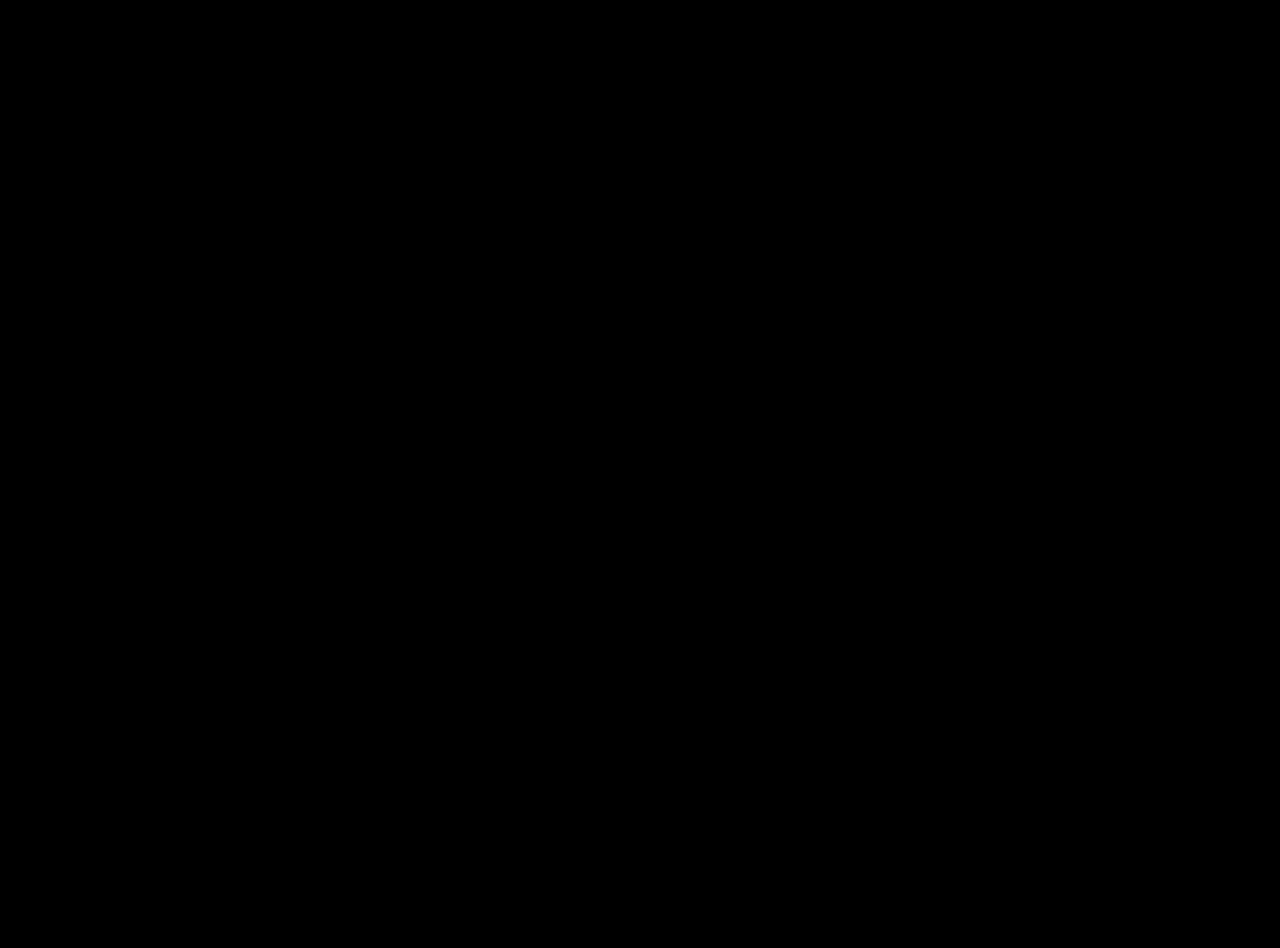
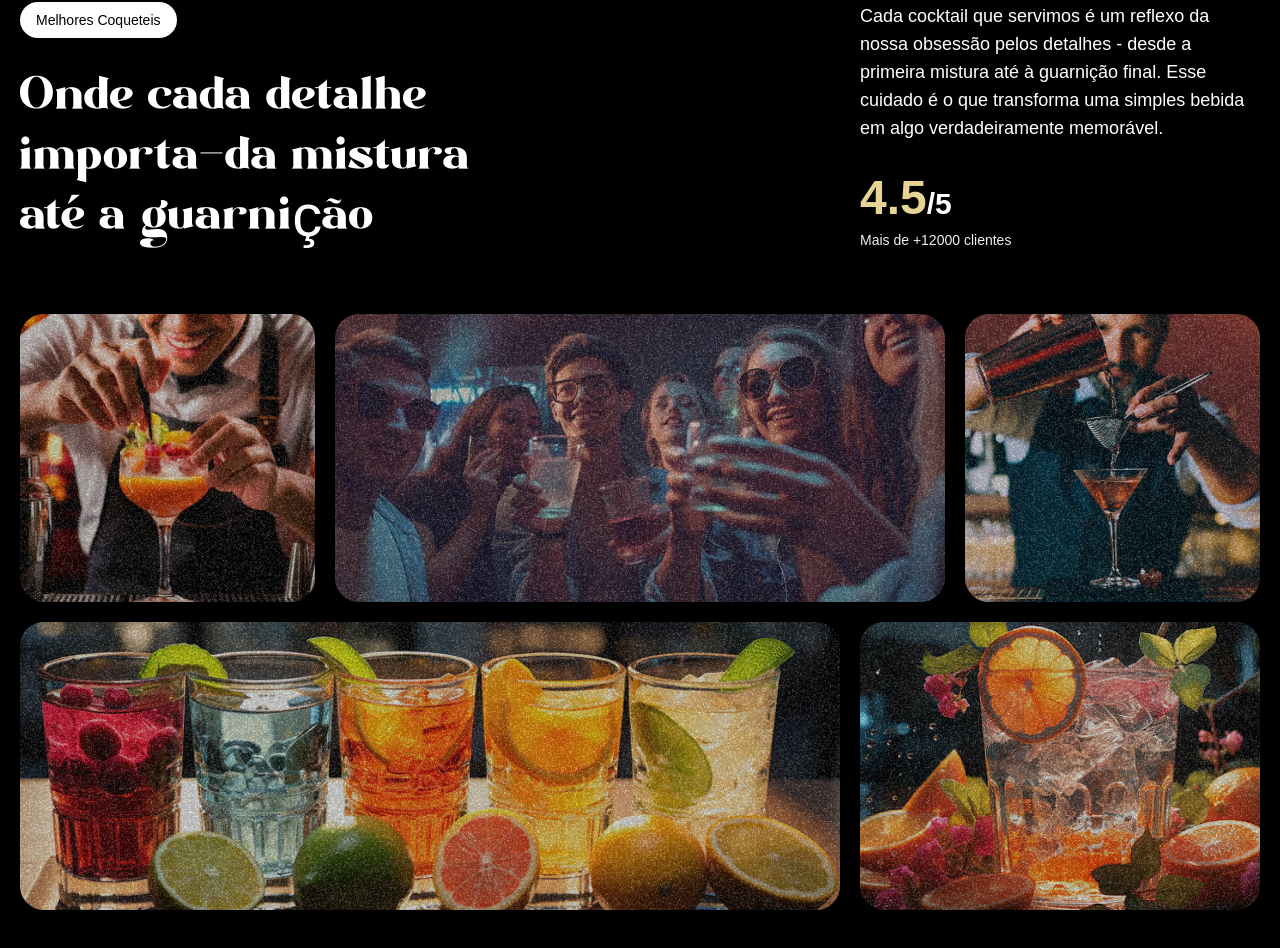
Before and after one commit to allangdasilva/projeto-mojito, a Next.js app: page / in a window 1280 px wide. Shown: the part 1710-2658 px from the top of the page. Before the commit the page ends 1600 px from the top, so only its background shows below. Built offline with nearby package versions, Linux system fonts and the light colour scheme; a web font is replaced by a local one.

Commit message:
Implementação da about section completa

```diff
--- a/src/app/page.js
+++ b/src/app/page.js
@@ -1,3 +1,4 @@
+import About from "@/components/About";
 import Cocktails from "@/components/Cocktails";
 import Hero from "@/components/Hero";
 
@@ -6,6 +7,7 @@ export default function Home() {
     <>
       <Hero />
       <Cocktails />
+      <About />
     </>
   );
 }
--- /dev/null
+++ b/src/components/About.jsx
@@ -0,0 +1,132 @@
+"use client";
+
+import Image from "next/image";
+import { useGSAP } from "@gsap/react";
+import { SplitText, ScrollTrigger } from "gsap/all";
+import gsap from "gsap";
+gsap.registerPlugin(SplitText, ScrollTrigger);
+
+export default function About() {
+  useGSAP(() => {
+    document.querySelectorAll(".gsap-init").forEach((el) => {
+      el.classList.remove("gsap-init");
+    });
+
+    const titleSplit = SplitText.create("#about h2", { type: "words" });
+    const scrollTimeline = gsap.timeline({
+      scrollTrigger: {
+        trigger: "#about",
+        start: "top center",
+      },
+    });
+
+    scrollTimeline
+      .from(titleSplit.words, {
+        opacity: 0,
+        duration: 1,
+        yPercent: 100,
+        ease: "expo.out",
+        stagger: 0.02,
+      })
+      .from(
+        ".top-grid div, .bottom-grid div",
+        {
+          opacity: 0,
+          duration: 1,
+          ease: "power1.inOut",
+          stagger: 0.04,
+
+          // esse segundo parâmetro faz com que a animação comece 0.5 segundos antes da
+          // anterior terminar
+        },
+        "-=0.5"
+      );
+  }, []);
+  return (
+    <>
+      <div id="about">
+        <div className="mb-16 md:px-0 px-5">
+          <div className="content">
+            <div className="md:col-span-8">
+              <p className="badge">Melhores Coqueteis</p>
+              <h2 className="gsap-init">
+                Onde cada detalhe importa<span className="text-white">-</span>
+                da mistura até a guarnição
+              </h2>
+            </div>
+            <div className="sub-content">
+              <p>
+                Cada cocktail que servimos é um reflexo da nossa obsessão pelos
+                detalhes - desde a primeira mistura até à guarnição final. Esse
+                cuidado é o que transforma uma simples bebida em algo
+                verdadeiramente memorável.
+              </p>
+              <div>
+                <p className="md:text-3xl text-xl font-bold">
+                  <span>4.5</span>/5
+                </p>
+                <p className="text-sm text-white-100">
+                  Mais de +12000 clientes
+                </p>
+              </div>
+            </div>
+          </div>
+        </div>
+
+        <div className="top-grid">
+          <div className="md:col-span-3 gsap-init">
+            <div className="noisy gsap-init" />
+            <Image
+              src={`/images/abt1.png`}
+              alt="grid-img-1"
+              width={330}
+              height={285}
+            />
+          </div>
+
+          <div className="md:col-span-6 gsap-init">
+            <div className="noisy gsap-init" />
+            <Image
+              src={`/images/abt2.png`}
+              alt="grid-img-2"
+              width={580}
+              height={285}
+            />
+          </div>
+
+          <div className="md:col-span-3 gsap-init">
+            <div className="noisy gsap-init" />
+            <Image
+              src={`/images/abt5.png`}
+              alt="grid-img-5"
+              width={860}
+              height={860}
+            />
+          </div>
+        </div>
+
+        <div className="bottom-grid">
+          <div className="md:col-span-8 gsap-init">
+            <div className="noisy gsap-init" />
+            <Image
+              src={`/images/abt3.png`}
+              alt="grid-img-3"
+              width={780}
+              height={285}
+            />
+          </div>
+
+          <div className="md:col-span-4 gsap-init">
+            <div className="noisy gsap-init" />
+            <Image
+              src={`/images/abt4.png`}
+              alt="grid-img-4"
+              width={480}
+              height={285}
+            />
+          </div>
+        </div>
+      </div>
+    </>
+  );
+}
```
